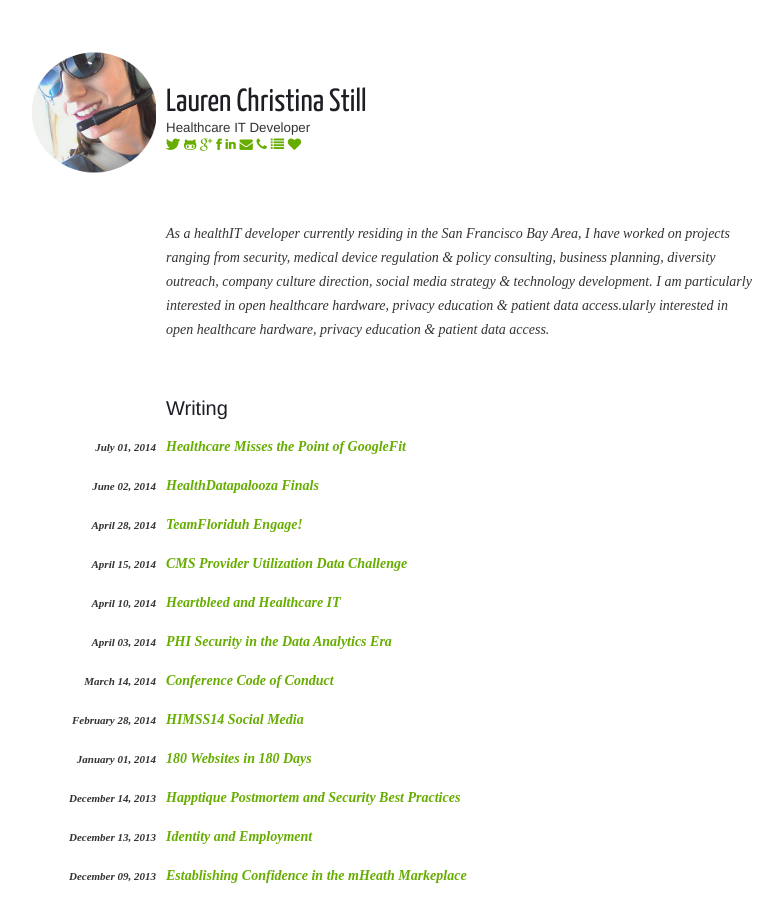
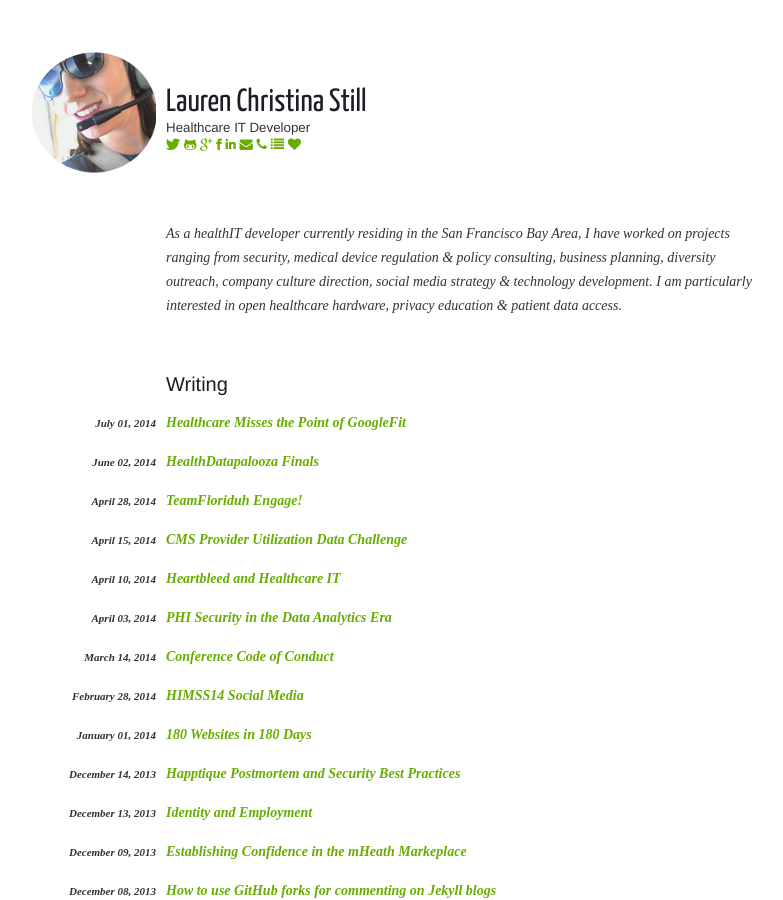
Before and after one commit to laurenstill/laurenstill.github.io, a Jekyll site: the page built from index.html, in a window 1280 px wide and 900 px high. Shown: the whole window, without its empty margins (279-1062 px from the left). Built offline with Jekyll 4.4.1, drawn with Linux system fonts in a browser that asks for light colours.

Commit message:
ugh grammar

```diff
--- a/_layouts/index.html
+++ b/_layouts/index.html
@@ -4,7 +4,7 @@
 <section id="about">
     <div class="section-right offset">
         <p class="bio">
-            As a healthIT developer currently residing in the San Francisco Bay Area, I have worked on projects ranging from security, medical device regulation &amp; policy consulting, business planning, diversity outreach, company culture direction, social media strategy &amp; technology development. I am particularly interested in open healthcare hardware, privacy education &amp; patient data access.ularly interested in open healthcare hardware, privacy education &amp; patient data access.
+            As a healthIT developer currently residing in the San Francisco Bay Area, I have worked on projects ranging from security, medical device regulation &amp; policy consulting, business planning, diversity outreach, company culture direction, social media strategy &amp; technology development. I am particularly interested in open healthcare hardware, privacy education &amp; patient data access.
         </p>
     </div>
 </section>
```
